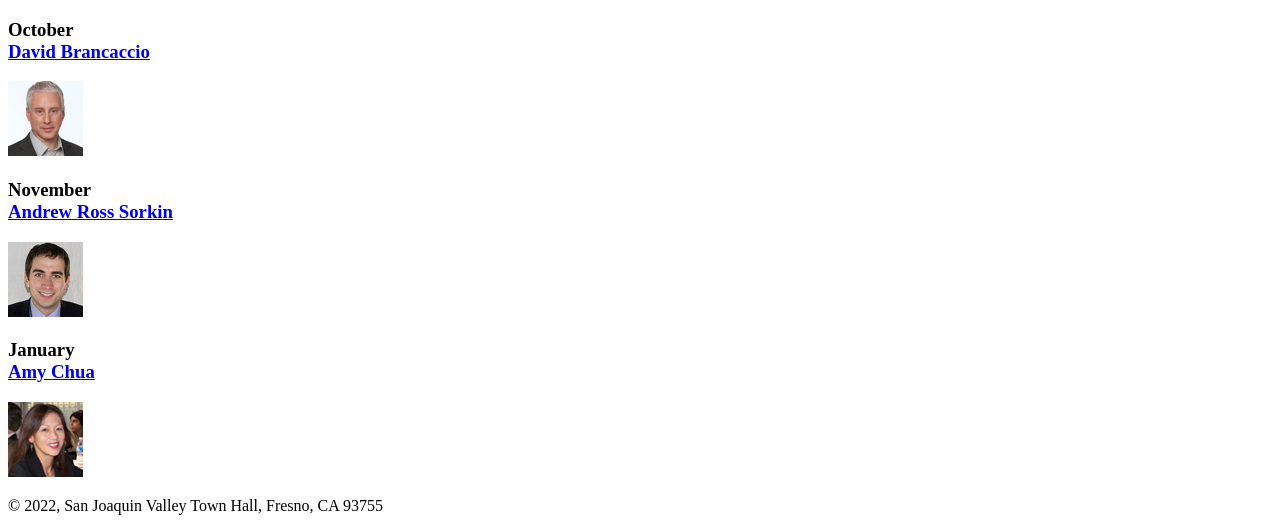
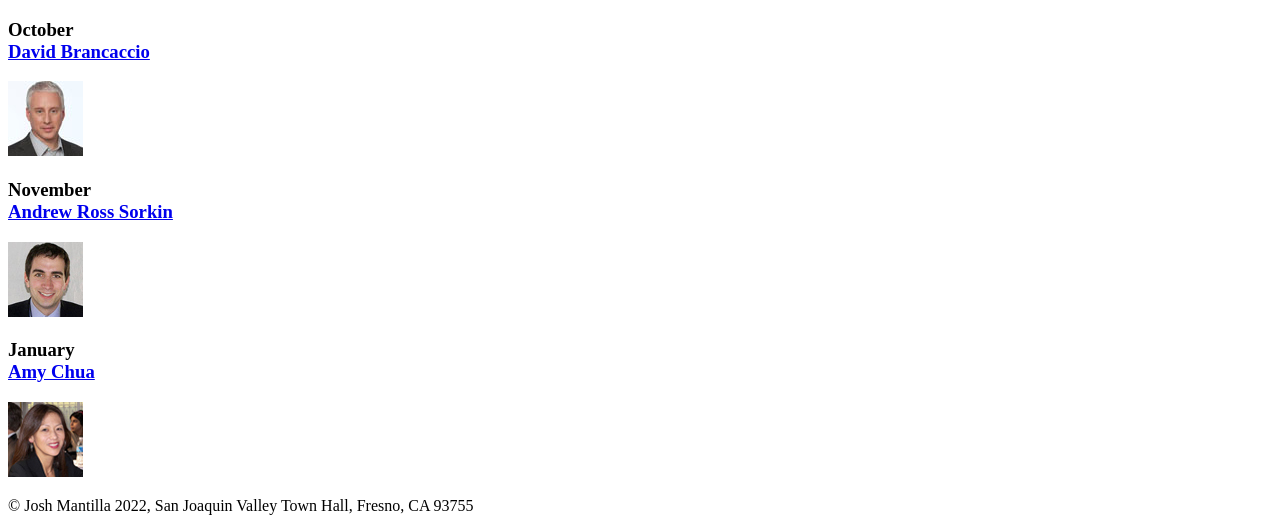
Before and after one commit to Yourartbest/A07, a plain HTML site: page index.html in a window 1280 px wide. Shown: the part 504-1035 px from the top of the page. Drawn offline with Linux system fonts and the light colour scheme.

Commit message:
Changed: added my name for the copyright as per instructions

```diff
--- a/index.html
+++ b/index.html
@@ -46,7 +46,7 @@
 		<img src="images/chua75.jpg" alt="An image of Chua">
 	</main>
 	<footer>
-		<p>&copy 2022, San Joaquin Valley Town Hall, Fresno, CA 93755</p>
+		<p>&copy Josh Mantilla 2022, San Joaquin Valley Town Hall, Fresno, CA 93755</p>
 	</footer>
 </body>
 </html>
```
